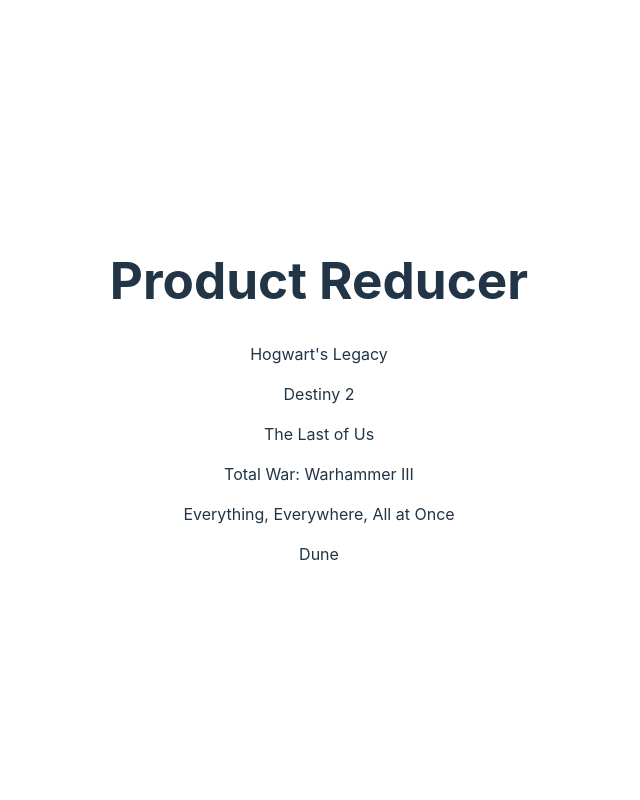
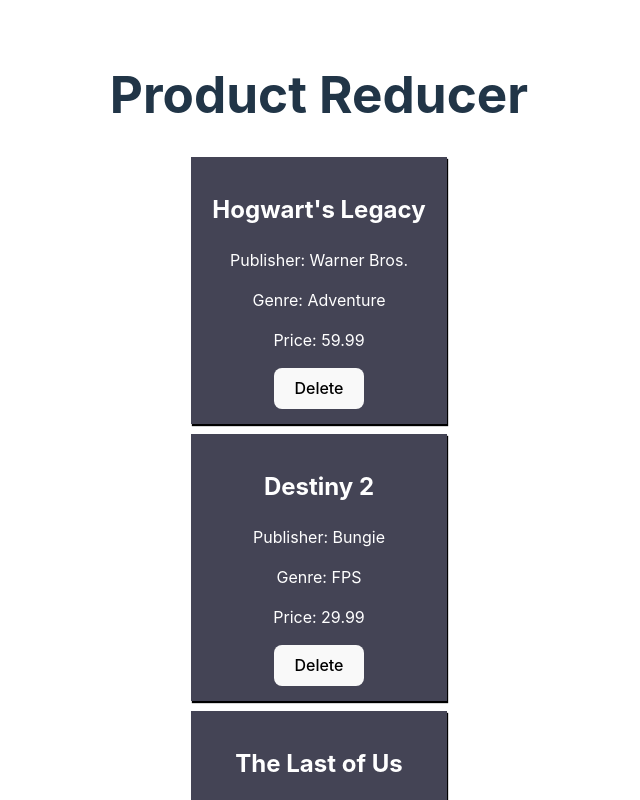
Before and after one commit to victorsworld/product-reducer-fall23, a React (Vite) app in the folder frontend/: page / in a window 1280 px wide. Shown: the top 800 px of the page, without its empty margins (321-961 px from the left). Built offline with nearby package versions, Linux system fonts and the light colour scheme.

Commit message:
added ProductCard component / started deleteProduct

```diff
--- a/frontend/src/App.jsx
+++ b/frontend/src/App.jsx
@@ -3,6 +3,7 @@
 import './App.css'
 
 import productReducer from './reducers/productReducer'
+import ProductCard from './components/ProductCard';
 
 function App() {
 
@@ -52,6 +53,10 @@
   ]
   const [product, dispatch] = useReducer(productReducer, initialState)
 
+  const deleteProduct = (id) => dispatch({
+    type: 'delete',
+    id: id
+  })
 
 
   return (
@@ -60,7 +65,15 @@
       {
         product.map(element => {
           return (
-            <p>{element.title}</p>
+            <ProductCard
+              key={element.id}
+              id={element.id}
+              title={element.title}
+              publisher={element.publisher}
+              genre={element.genre}
+              price={element.price}
+              deleteProduct={deleteProduct}
+            />
           )
         })
       }
--- /dev/null
+++ b/frontend/src/components/ProductCard.css
@@ -0,0 +1,9 @@
+.product-card {
+    width: 50%;
+    margin: auto;
+    background-color: #445;
+    color: white;
+    padding: 15px;
+    box-shadow: 1px 2px 1px black;
+    margin-top: 10px;
+}
--- /dev/null
+++ b/frontend/src/components/ProductCard.jsx
@@ -0,0 +1,17 @@
+import React from 'react'
+import './ProductCard.css'
+
+const ProductCard = (props) => {
+  return (
+    <div className='product-card'>
+          <h2>{props.title}</h2>
+          <p>Publisher: {props.publisher}</p>
+          <p>Genre: {props.genre}</p>
+          <p>Price: {props.price}</p>
+
+          <button onClick={()=>props.deleteProduct(props.id)}>Delete</button>
+    </div>
+  )
+}
+
+export default ProductCard
--- a/frontend/src/index.css
+++ b/frontend/src/index.css
@@ -6,6 +6,8 @@
   color-scheme: light dark;
   color: rgba(255, 255, 255, 0.87);
   background-color: #242424;
+  /* color: #000;
+  background-color: rgb(255, 250, 243); */
 
   font-synthesis: none;
   text-rendering: optimizeLegibility;
--- a/frontend/src/reducers/productReducer.jsx
+++ b/frontend/src/reducers/productReducer.jsx
@@ -1,9 +1,11 @@
 
 export default function productReducer(state, action) {
     switch (action.type) {
-        case '':
-
-            break;
+        case 'delete':
+            // remove an object from the array
+            // filter the array with the passed id
+            // return the new filtered array
+            console.log(action.id);
 
         default:
             return state;
```
